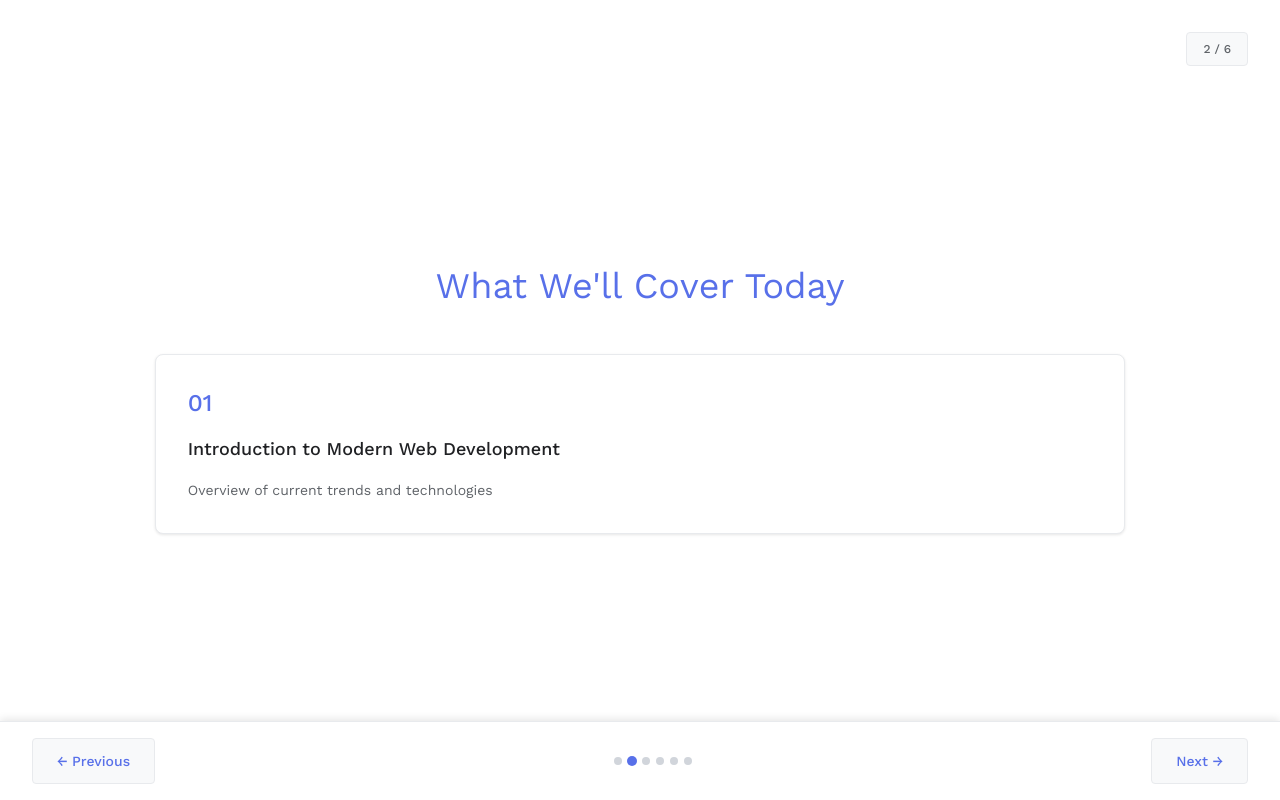
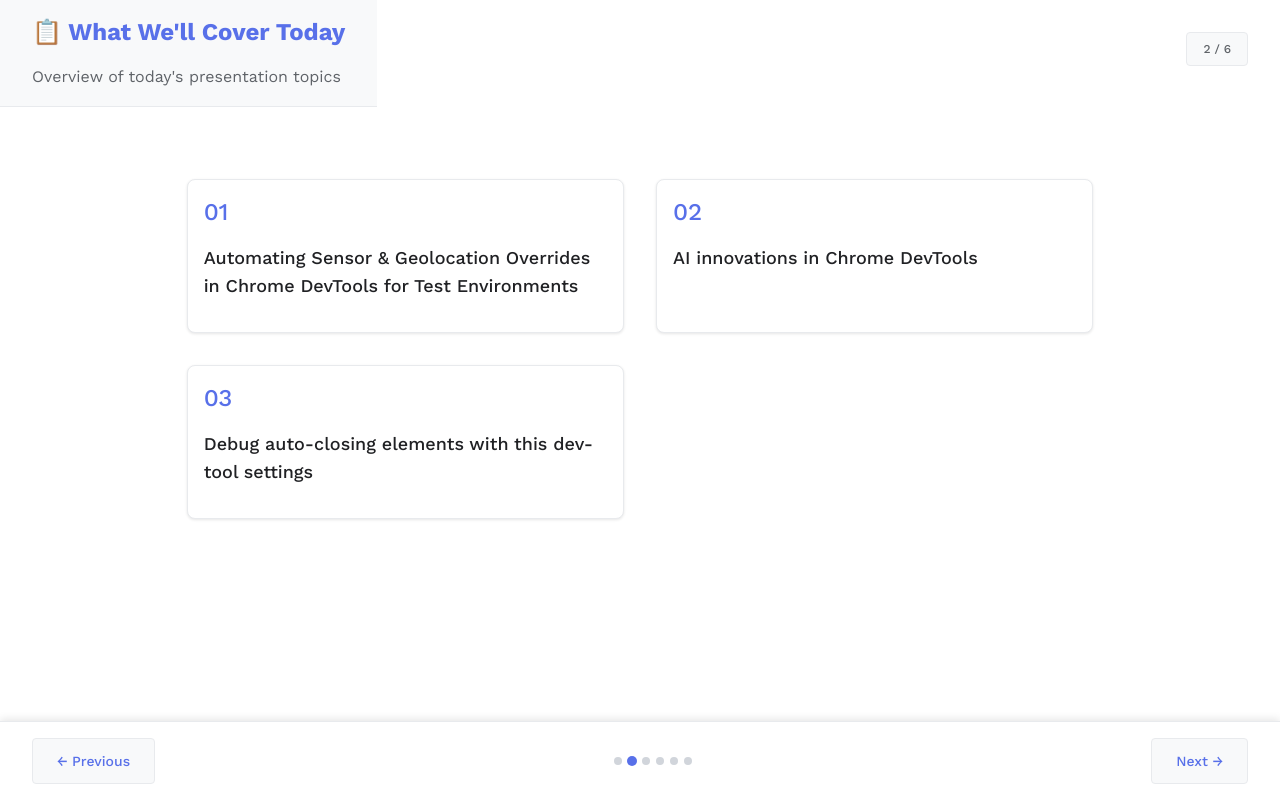
Before and after one commit to SuchitraSwain/devFest-2025-bhubaneswar, a React (Vite) app: page / in a window 1280 px wide. Both pictures are taken after a click on the button 632 px from the left and 761 px from the top of the page. Built offline with nearby package versions, Linux system fonts and the light colour scheme.

Commit message:
today lesson is fixed

```diff
--- a/src/App.scss
+++ b/src/App.scss
@@ -101,21 +101,17 @@
     @apply text-sm text-google-gray;
   }
 
-  .topics-slide {
-    @apply text-google-dark w-5/6 mx-auto py-16 px-8 animate-slide-in-up;
-  }
-
-  .topics-title {
-    @apply text-4xl font-normal text-center mb-12 text-google-blue;
-  }
-
   .topics-grid {
     @apply grid gap-8 px-4;
     grid-template-columns: repeat(auto-fit, minmax(300px, 1fr));
   }
 
+  .topics-list {
+    @apply w-5/6 mx-auto list-disc text-base leading-8 text-google-dark pl-6;
+  }
+
   .topic-card {
-    @apply bg-white rounded-lg p-8 border border-google-border transition-all duration-300 ease-in-out relative overflow-hidden animate-slide-in-up shadow-sm;
+    @apply bg-white rounded-lg p-4 border border-google-border transition-all duration-300 ease-in-out relative overflow-hidden animate-slide-in-up shadow-sm;
     box-shadow: 0 1px 3px rgba(0, 0, 0, 0.1);
 
     &:nth-child(1) {
@@ -249,7 +245,7 @@
     }
 
     .topic-card {
-      @apply p-6;
+      @apply p-4;
     }
 
     .navigation {
--- a/src/App.tsx
+++ b/src/App.tsx
@@ -65,13 +65,30 @@
         title: "Presentation Topics",
         type: "topics",
         content: (
-          <div className="topics-slide">
-            <h2 className="topics-title">What We'll Cover Today</h2>
-            <div className="topics-grid">
-              <div className="topic-card">
-                <div className="topic-number">01</div>
-                <h3>Introduction to Modern Web Development</h3>
-                <p>Overview of current trends and technologies</p>
+          <div className="slide intro-slide">
+            <div className="slide-header">
+              <h2>📋 What We'll Cover Today</h2>
+              <p>Overview of today's presentation topics</p>
+            </div>
+            <div className="intro-section">
+              <div className="topics-grid">
+                <div className="topic-card">
+                  <div className="topic-number">01</div>
+                  <h3>
+                    Automating Sensor & Geolocation Overrides in Chrome DevTools
+                    for Test Environments
+                  </h3>
+                </div>
+                <div className="topic-card">
+                  <div className="topic-number">02</div>
+                  <h3>AI innovations in Chrome DevTools</h3>
+                </div>
+                <div className="topic-card">
+                  <div className="topic-number">03</div>
+                  <h3>
+                    Debug auto-closing elements with this dev-tool settings
+                  </h3>
+                </div>
               </div>
             </div>
           </div>
```
